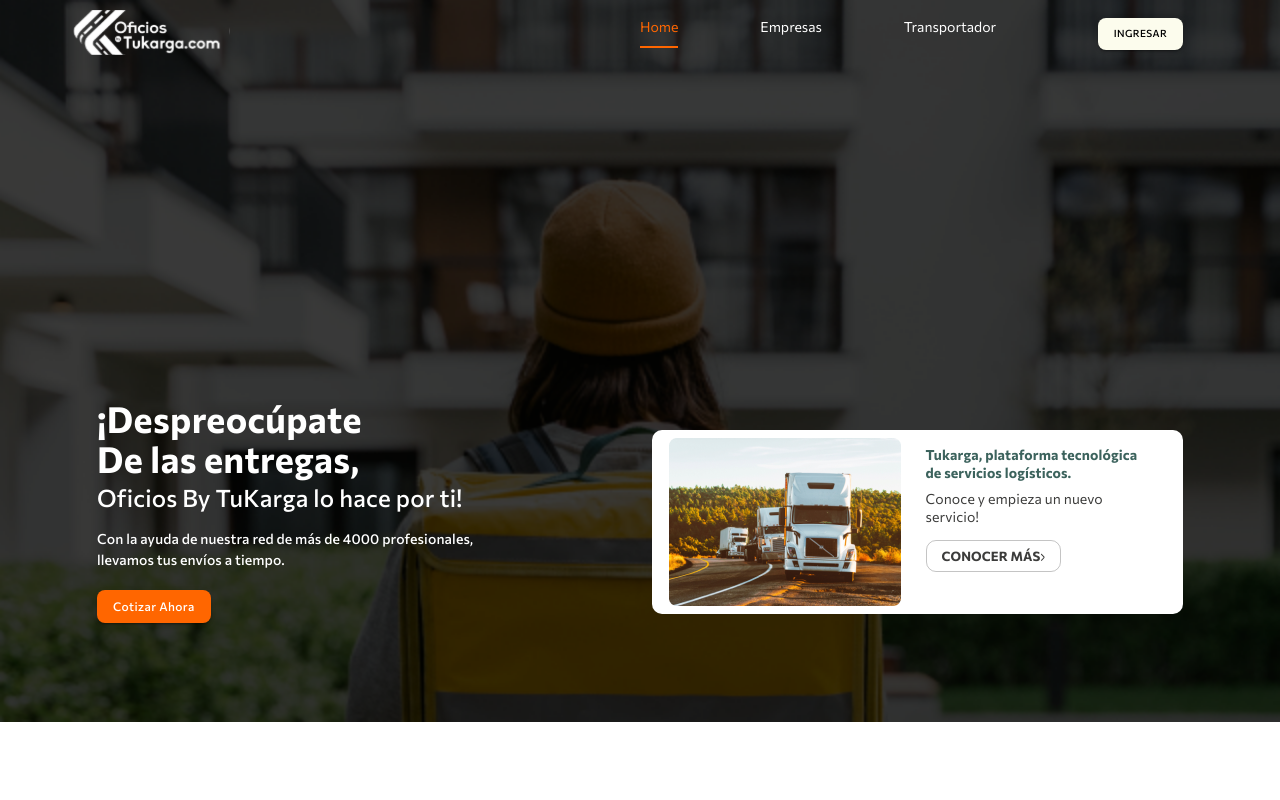
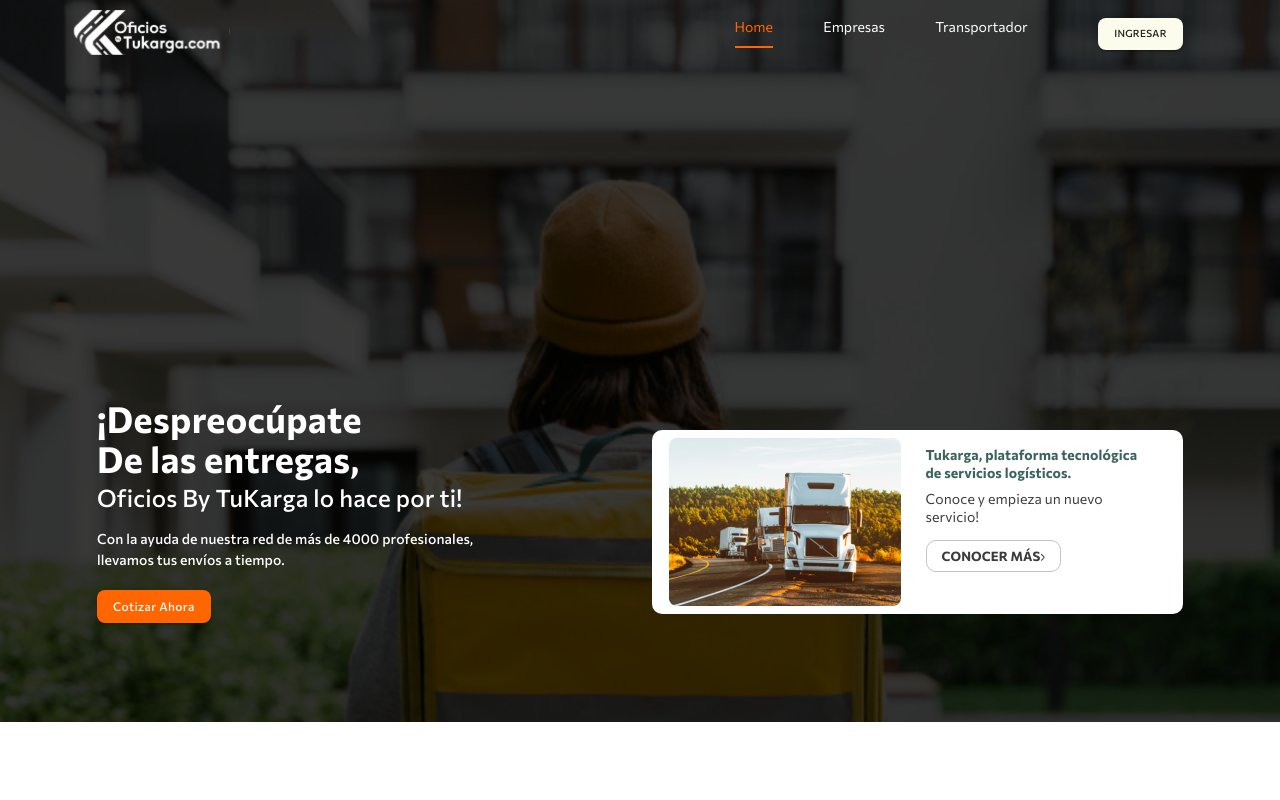
Before and after one commit to melendez-dev/tukarga.com, a React (Vite) app: page / in a window 1280 px wide. Shown: the top 800 px of the page. Built offline with nearby package versions, Linux system fonts and the light colour scheme; a web font is replaced by a local one.

Commit message:
feature: add login page

```diff
--- a/package.json
+++ b/package.json
@@ -13,6 +13,7 @@
     "@emotion/styled": "^11.10.0",
     "@material-ui/core": "4.12.4",
     "@mui/material": "5.10.1",
+    "axios": "^0.27.2",
     "react": "^18.2.0",
     "react-dom": "^18.2.0",
     "react-hook-form": "7.34.2",
--- a/src/Components/Common/Header/Header.jsx
+++ b/src/Components/Common/Header/Header.jsx
@@ -20,10 +20,10 @@
             alignItems: "center",
           }}
         >
-          <Grid item xs={6} md={6}>
+          <Grid item xs={6} md={7}>
             {isMobile ? <Logo /> : dark ? <LogoDark /> : <Logo />}
           </Grid>
-          <Grid item xs={6} md={6}>
+          <Grid item xs={6} md={5}>
             <Links dark={dark} darkLink={darkLink} isMobile={isMobile} />
           </Grid>
         </Grid>
--- a/src/Components/Shared/Link/Links.jsx
+++ b/src/Components/Shared/Link/Links.jsx
@@ -29,12 +29,15 @@
   // context mobile
 
   const isMobile = useContext(MobileContext);
+  console.log(pathname);
 
   // switch the router with nameLinks
   useEffect(() => {
     nameLinks.forEach((link) => {
       if (link.url === pathname) {
         setLinkSelect(link.id);
+      } else if ("/login" === pathname) {
+        setLinkSelect(0);
       }
       return;
     });
@@ -69,6 +72,7 @@
             ))}
           </>
         )}
+        <Link to="/login" className="links_header_login">
           <Button
             variant="contained"
             style={{
@@ -77,12 +81,13 @@
               backgroundColor: "#FCFCED",
               borderRadius: "8px",
               marginLeft: "20px",
+              fontSize: "10px",
             }}
           >
-          <Link to="/login" className="links_header_login">
             Ingresar
+          </Button>
         </Link>
-        </Button>
+
         {isMobile && (
           <Box onClick={() => setOpen(!open)} style={{ marginLeft: "3%" }}>
             <IconMenu />
--- /dev/null
+++ b/src/Pages/Login.jsx
@@ -0,0 +1,10 @@
+import { Box } from "@material-ui/core";
+import HeaderCustom from "../Components/Common/Header/Header";
+export default function Login({ toggle }) {
+  return (
+    <>
+      <HeaderCustom toggle={toggle} darkLink={true} dark={true} />
+      login
+    </>
+  );
+}
--- a/src/routes/constants.js
+++ b/src/routes/constants.js
@@ -12,4 +12,5 @@
   home: "/home",
   companies: "/companies",
   conveyor: "/conveyor",
+  login: "/login",
 };
--- a/src/routes/router.jsx
+++ b/src/routes/router.jsx
@@ -6,6 +6,7 @@
 import Home from "../Pages/Home";
 import Companies from "../Pages/Companies";
 import Conveyor from "../Pages/Conveyor";
+import Login from "../Pages/Login";
 
 export default function Router() {
   const [toggle, setToggle] = useState(false);
@@ -23,6 +24,10 @@
       path: routesName.conveyor,
       element: <Conveyor toggle={toggle} />,
     },
+    {
+      path: routesName.login,
+      element: <Login toggle={toggle} />,
+    },
     // not found
     {
       path: "*",
--- /dev/null
+++ b/src/services/City.js
@@ -0,0 +1,5 @@
+import { instanceOficios } from "./Instance";
+
+export const getCities = () => {
+  return instanceOficios.get(`cities`);
+};
--- /dev/null
+++ b/src/services/Forms.js
@@ -0,0 +1,5 @@
+import { instanceOficios } from "./Instance";
+
+export const postForm = () => {
+  return instanceOficios.post(`professional/registry`);
+};
--- /dev/null
+++ b/src/services/Instance.js
@@ -0,0 +1,6 @@
+import axios from "axios";
+
+// create instance with axios
+export const instanceOficios = axios.create({
+  baseURL: "https://moscu.oficios.co/",
+});
```
Also changed, not shown: src/Pages/Conveyor.jsx (+8 -0 lines), 1 other file (tests, documents, lock files or other folders). Lines whose indentation alone changed are shown as unchanged.
